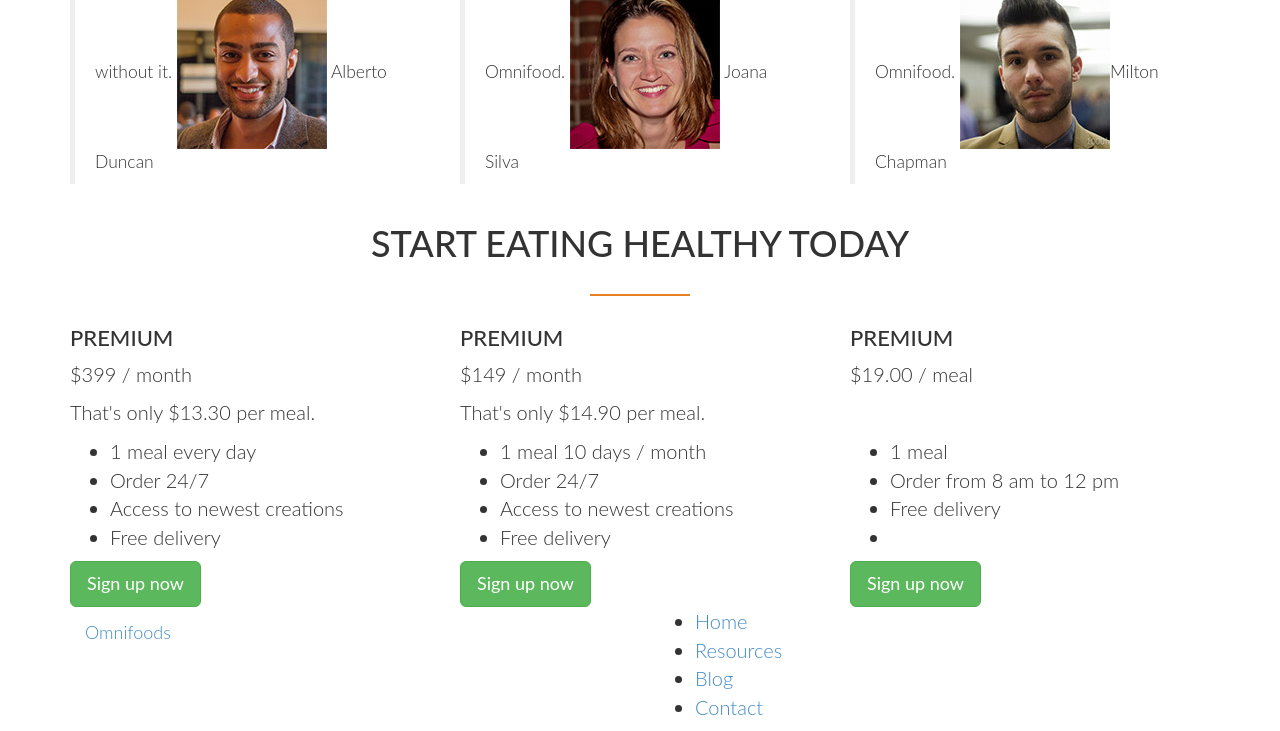
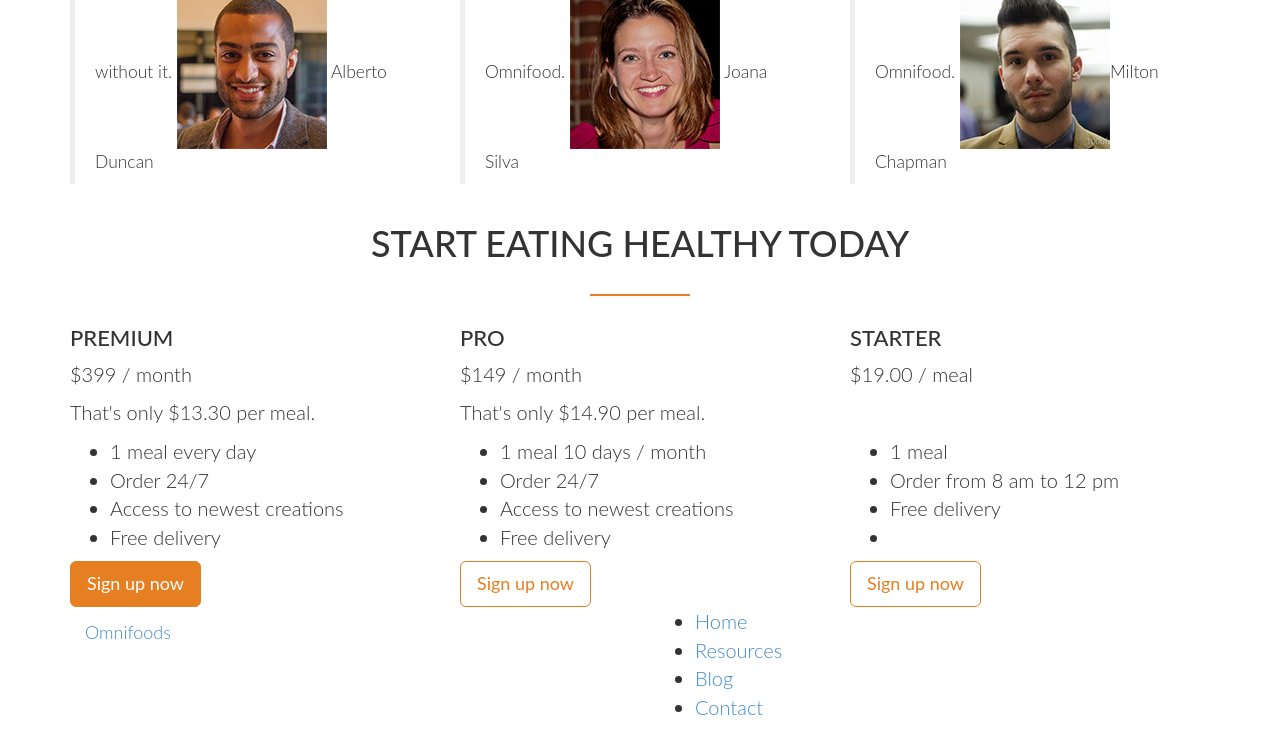
Before and after one commit to bradleyk4536/Omnifood-_OOP_PHP, a PHP site: page / in a window 1280 px wide; the page is wider, and only the part inside the window is pictured. Shown: the part 2500-3231 px from the top of that part. Run offline with PHP 8.4, Linux system fonts and the light colour scheme; some libraries are stand-ins or nearby versions.

Commit message:
Added css styling to index.php

```diff
--- a/includes/call_to_action.php
+++ b/includes/call_to_action.php
@@ -5,52 +5,58 @@
 		</div>
 		<div class="row">
 			<div class="col-sm-4">
+				<div class="plan-box">
 				<div>
 					<h3>Premium</h3>
-					<p><span>&#36;399</span> / month</p>
+					<p><span>&#36;399</span> <span> / month</span></p>
 					<p>That&#39;s only &#36;13.30 per meal.</p>
 				</div>
 				<div>
 					<ul>
-						<li><i class="ion-checkmark"></i>1 meal every day</li>
-						<li><i class="ion-checkmark"></i>Order 24/7</li>
-						<li><i class="ion-checkmark"></i>Access to newest creations</li>
-						<li><i class="ion-checkmark"></i>Free delivery</li>
+						<li><i class="ion-checkmark icon-small"></i>1 meal every day</li>
+						<li><i class="ion-checkmark icon-small"></i>Order 24/7</li>
+						<li><i class="ion-checkmark icon-small"></i>Access to newest creations</li>
+						<li><i class="ion-checkmark icon-small"></i>Free delivery</li>
 					</ul>
 				</div>
-				<div><a href="#" class="btn btn-success btn-lg">Sign up now</a></div>
+				<div><a href="#" class="btn btn-full btn-lg">Sign up now</a></div>
+				</div>
 			</div>
 			<div class="col-sm-4">
+			<div class="plan-box">
 				<div>
-					<h3>Premium</h3>
-					<p><span>&#36;149</span> / month</p>
+					<h3>Pro</h3>
+					<p><span>&#36;149</span> <span> / month</span></p>
 					<p>That&#39;s only &#36;14.90 per meal.</p>
 				</div>
 				<div>
 					<ul>
-						<li><i class="ion-checkmark"></i>1 meal 10 days / month</li>
-						<li><i class="ion-checkmark"></i>Order 24/7</li>
-						<li><i class="ion-checkmark"></i>Access to newest creations</li>
-						<li><i class="ion-checkmark"></i>Free delivery</li>
+						<li><i class="ion-checkmark icon-small"></i>1 meal 10 days / month</li>
+						<li><i class="ion-checkmark icon-small"></i>Order 24/7</li>
+						<li><i class="ion-checkmark icon-small"></i>Access to newest creations</li>
+						<li><i class="ion-checkmark icon-small"></i>Free delivery</li>
 					</ul>
 				</div>
-				<div><a href="#" class="btn btn-success btn-lg">Sign up now</a></div>
+				<div><a href="#" class="btn btn-ghost btn-lg">Sign up now</a></div>
+				</div>
 			</div>
 			<div class="col-sm-4">
+			<div class="plan-box">
 				<div>
-					<h3>Premium</h3>
-					<p><span>&#36;19.00</span> / meal</p>
+					<h3>Starter</h3>
+					<p><span>&#36;19.00</span> <span> / meal</span></p>
 					<p>&emsp;</p>
 				</div>
 				<div>
 					<ul>
-						<li><i class="ion-checkmark"></i>1 meal</li>
-						<li><i class="ion-checkmark"></i>Order from 8 am to 12 pm</li>
-						<li><i class="ion-checkmark"></i>Free delivery</li>
-						<li>&emsp;</li>
+						<li><i class="ion-checkmark icon-small"></i>1 meal</li>
+						<li><i class="ion-checkmark icon-small"></i>Order from 8 am to 12 pm</li>
+						<li><i class="ion-checkmark icon-small"></i>Free delivery</li>
+						<li class="icon-small">&emsp;</li>
 					</ul>
 				</div>
-				<div><a href="#" class="btn btn-success btn-lg">Sign up now</a></div>
+				<div><a href="#" class="btn btn-ghost btn-lg">Sign up now</a></div>
+			</div>
 			</div>
 		</div>
 	</div>
--- a/includes/footer.php
+++ b/includes/footer.php
@@ -8,9 +8,9 @@
 				<nav>
 					<ul>
 						<li class="active"><a href="#">Home</a></li>
-			  <li><a href="resources.html">Resources</a></li>
-			  <li><a href="blog.html">Blog</a></li>
-			  <li><a href="#" data-toggle="modal" data-target="#contact_modal">Contact</a></li>
+						<li><a href="resources.html">Resources</a></li>
+						<li><a href="blog.html">Blog</a></li>
+						<li><a href="#" data-toggle="modal" data-target="#contact_modal">Contact</a></li>
 					</ul>
 				</nav>
 			</div>
--- a/includes/get_food_fast.php
+++ b/includes/get_food_fast.php
@@ -29,6 +29,6 @@
 		</div><!--end row-->
 	</div><!--end container-->
 	<div class="menu_button text-center">
-		<a href="menu.php" class="btn btn-info btn-lg">See our menu</a>
+		<a href="menu.php" class="btn btn-info btn-lg btn-color">See our menu</a>
 	</div>
 </section>
--- a/includes/how_it_works.php
+++ b/includes/how_it_works.php
@@ -4,7 +4,7 @@
 			<h2>How It Works &mdash; Simple as 1, 2, 3</h2>
 		</div>
 		<div class="row">
-			<div class="col-sm-6">
+			<div class="col-sm-6 phone">
 				<img src="assets/images/app-iPhone.png" alt="" class="app-screen js--wp-2">
 			</div>
 			<div class="col-sm-6">
```
Also changed, not shown: assets/images/back-customers-min.jpg (added).
